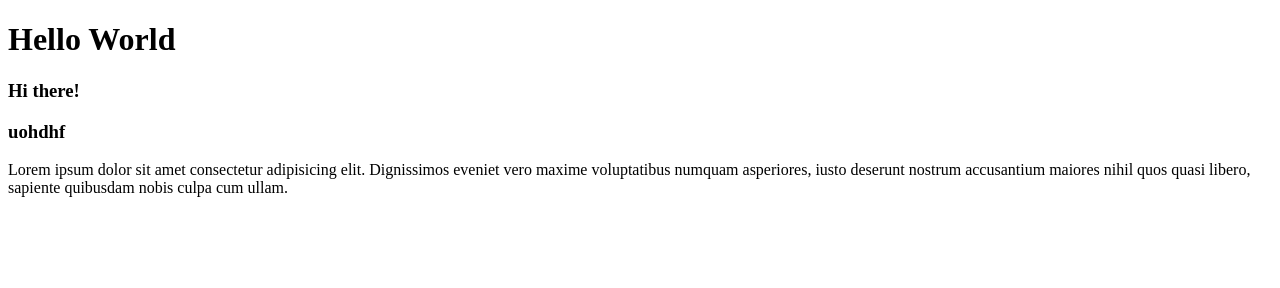
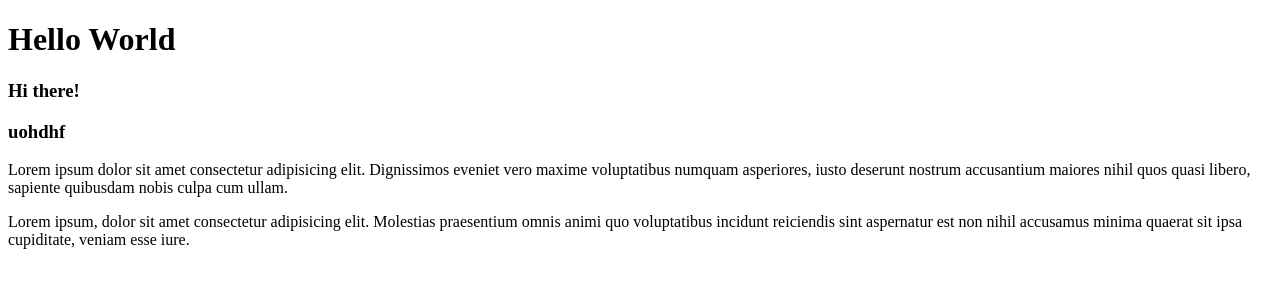
Before and after one commit to thisisrid/phero, a plain HTML site: page index.html in a window 1280 px wide. Drawn offline with Linux system fonts and the light colour scheme.

Commit message:
lol added

```diff
--- a/index.html
+++ b/index.html
@@ -10,6 +10,8 @@
     <h3>Hi there!</h3>
     <h3>uohdhf</h3>
     <p>Lorem ipsum dolor sit amet consectetur adipisicing elit. Dignissimos eveniet vero maxime voluptatibus numquam asperiores, iusto deserunt nostrum accusantium maiores nihil quos quasi libero, sapiente quibusdam nobis culpa cum ullam.</p>
+    <p>Lorem ipsum, dolor sit amet consectetur adipisicing elit. Molestias praesentium omnis animi quo voluptatibus incidunt reiciendis sint aspernatur est non nihil accusamus minima quaerat sit ipsa cupiditate, veniam esse iure.
 
+    </p>
 </body>
 </html>
```
